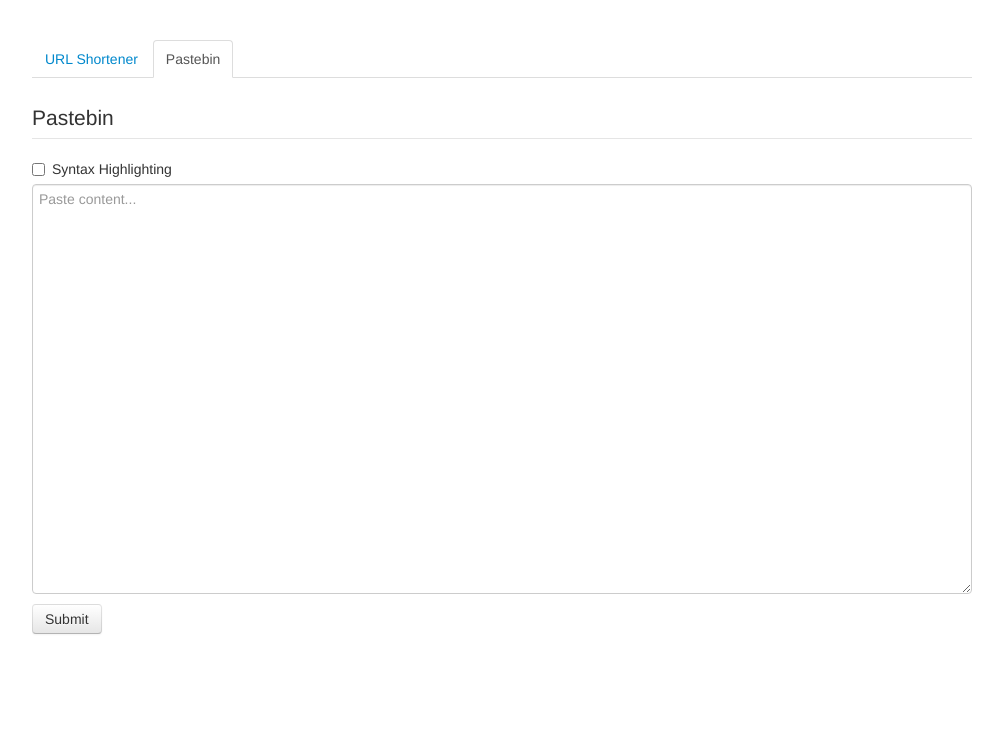
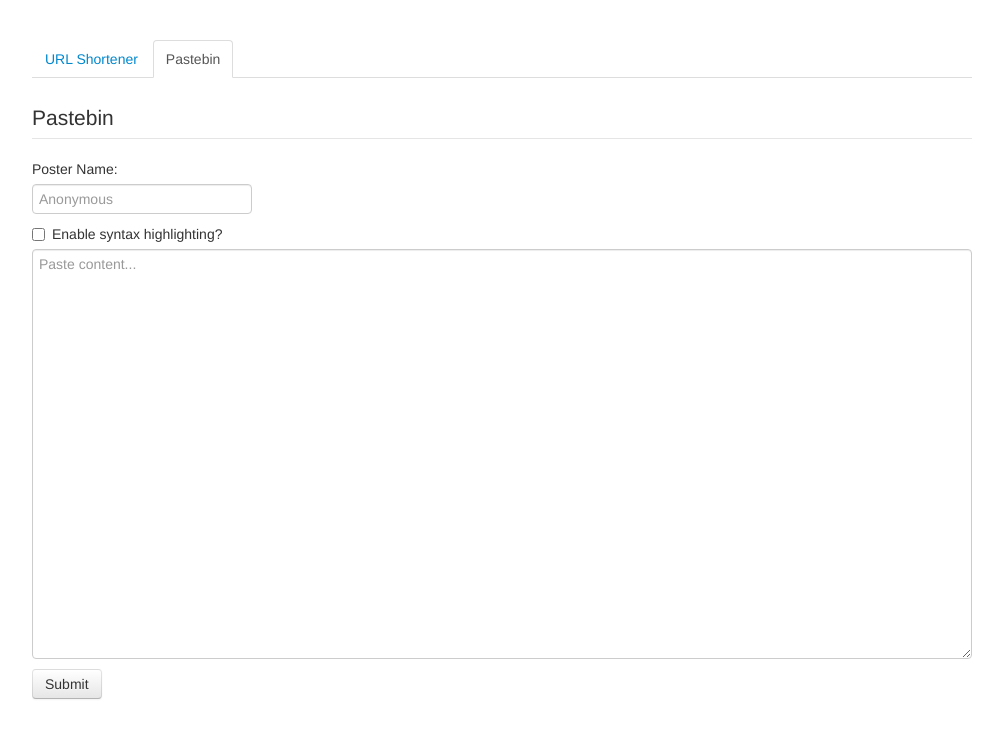
Before and after one commit to Forkk/Sporkk-Pastebin, a Flask app: page / in a window 1280 px wide, after a click on "Pastebin". Shown: the top 738 px of the page, without its empty margins (138-1141 px from the left). Run offline with Flask 2, Linux system fonts and the light colour scheme; some libraries are stand-ins or nearby versions.

Commit message:
Implemented poster name.

```diff
--- a/sporkk/templates/pastebin-view.html
+++ b/sporkk/templates/pastebin-view.html
@@ -1,5 +1,5 @@
 {% extends "base.html" %}
-{% block title %}Sporkk - View Paste{% endblock %}
+{% block title %}{% if poster != None %}Paste by {{ poster }}{% else %}Paste by anonymous user{% endif %}{% endblock %}
 
 {% block css_head %}
 {{ super() }}
--- a/sporkk/templates/submit-form.html
+++ b/sporkk/templates/submit-form.html
@@ -43,7 +43,10 @@
 					<div class="alert"><strong>Error: </strong>{{paste_errormsg}}</div>
 				{% endif %}
 
-				<label class="checkbox"><input type="checkbox" name="syntax_highlight" value="syntax_highlight">Syntax Highlighting</label>
+				<label class="text" for="poster_name">Poster Name: </label>
+				<input type="text" name="poster_name" placeholder="Anonymous">
+
+				<label class="checkbox"><input type="checkbox" name="syntax_highlight" value="syntax_highlight">Enable syntax highlighting?</label>
 				<textarea type="text" name="paste_content" placeholder="Paste content..." cols="100" rows="20" wrap="true" class="expand"></textarea>
 				<br />
 				<button type="submit" name="action" value="paste" class="btn">Submit</button>
--- a/sporkk/views.py
+++ b/sporkk/views.py
@@ -27,6 +27,8 @@
 	url_id = db.Column(db.String(64), primary_key = True)
 	url_type = db.Column(db.String(10))
 
+	posted_by = db.Column(db.String(50))
+
 	__mapper_args__ = { 'polymorphic_identity': 'urlmap',
 		'polymorphic_on': url_type,
 		'with_polymorphic': '*',
@@ -53,8 +55,6 @@
 	paste_content = db.Column(db.Text)
 
 	highlight_lang = db.Column(db.String(6))
-
-	pasted_by = db.Column(db.Text) # May be used later...
 
 	__mapper_args__ = { 'polymorphic_identity': 'paste', }
 
@@ -128,6 +128,10 @@
 	if 'syntax_highlight' in request.form and request.form['syntax_highlight']:
 		syntax_highlight = 'auto'
 
+	poster_name = None
+	if 'poster_name' in request.form and request.form['poster_name'] is not None:
+		poster_name = request.form['poster_name']
+
 	# Generate a random string for the URL ID. Make sure it's not in use.
 	url_id = generate_url_id(8)
 	while url_id_taken(url_id):
@@ -137,6 +141,7 @@
 	paste.url_id = url_id
 	paste.paste_content = paste_content
 	paste.highlight_lang = syntax_highlight
+	paste.posted_by = poster_name
 
 	db.session.add(paste)
 	db.session.commit()
@@ -193,7 +198,12 @@
 	if paste.highlight_lang is not None and paste.highlight_lang != 'none':
 		pprint = True
 
-	return render_template("pastebin-view.html", paste_content = paste.paste_content, syntax_highlight = pprint)
+	poster = paste.posted_by
+	if poster == '':
+		poster = None
+
+	return render_template("pastebin-view.html", paste_content = paste.paste_content, syntax_highlight = pprint,
+		poster = poster)
 
 
 # Initialize the DB table.
```
